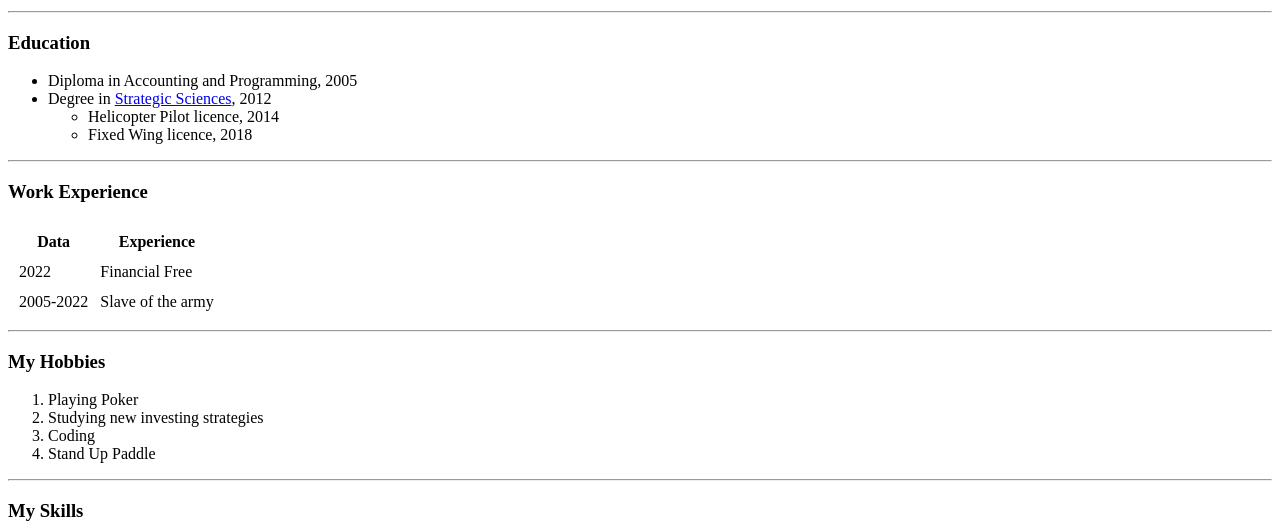
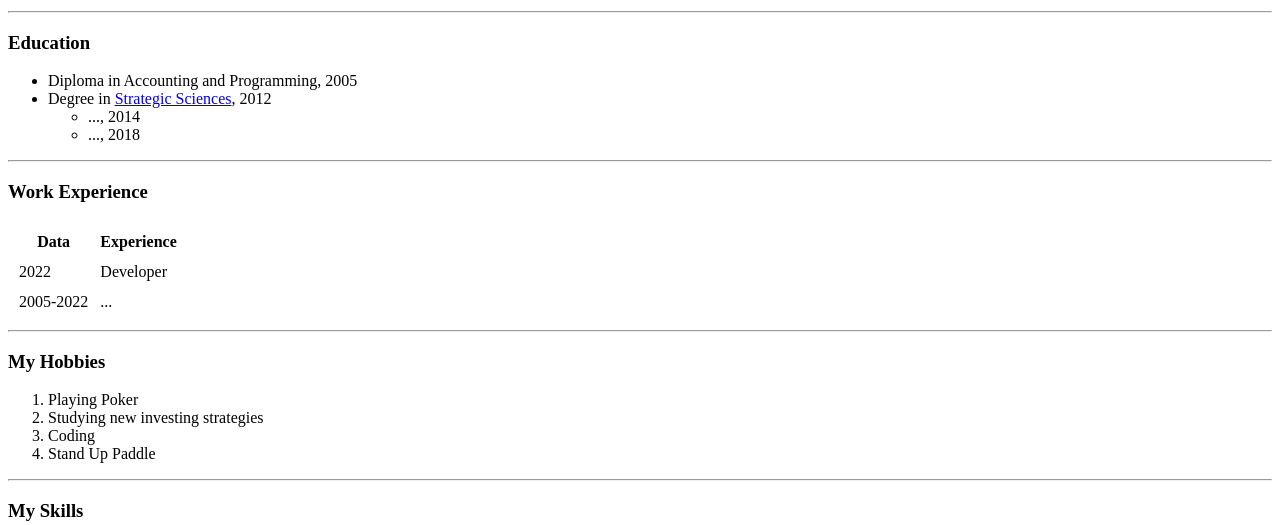
Before and after one commit to Clickstr33t/cv-sample, a plain HTML site: page index.html in a window 1280 px wide. Shown: the part 276-801 px from the top of the page. Drawn offline with Linux system fonts and the light colour scheme.

Commit message:
Update index.html

```diff
--- a/index.html
+++ b/index.html
@@ -27,8 +27,8 @@
         <li>Diploma in Accounting and Programming, 2005</li>
         <li>Degree in <a href="https://www.esercito.difesa.it/organizzazione/capo-di-sme/comando-per-la-formazione-specializzazione-e-dottrina-dell-esercito/Comando-per-la-Formazione-e-Scuola-di-Applicazione">Strategic Sciences</a>, 2012</li>
         <ul>
-            <li>Helicopter Pilot licence, 2014</li>
-            <li>Fixed Wing licence, 2018</li>
+            <li>..., 2014</li>
+            <li>..., 2018</li>
         </ul>
     </ul>
     <hr>
@@ -46,14 +46,14 @@
                         2022
                     </td>
                     <td>
-                        Financial Free
+                        Developer
                     </td>
                 </tr>
                 <tr>
                     <td>
                     2005-2022
                 </td>
-                <td>Slave of the army</td>
+                <td>...</td>
                 </tr>
             </tbody>
             <tfoot>
```
